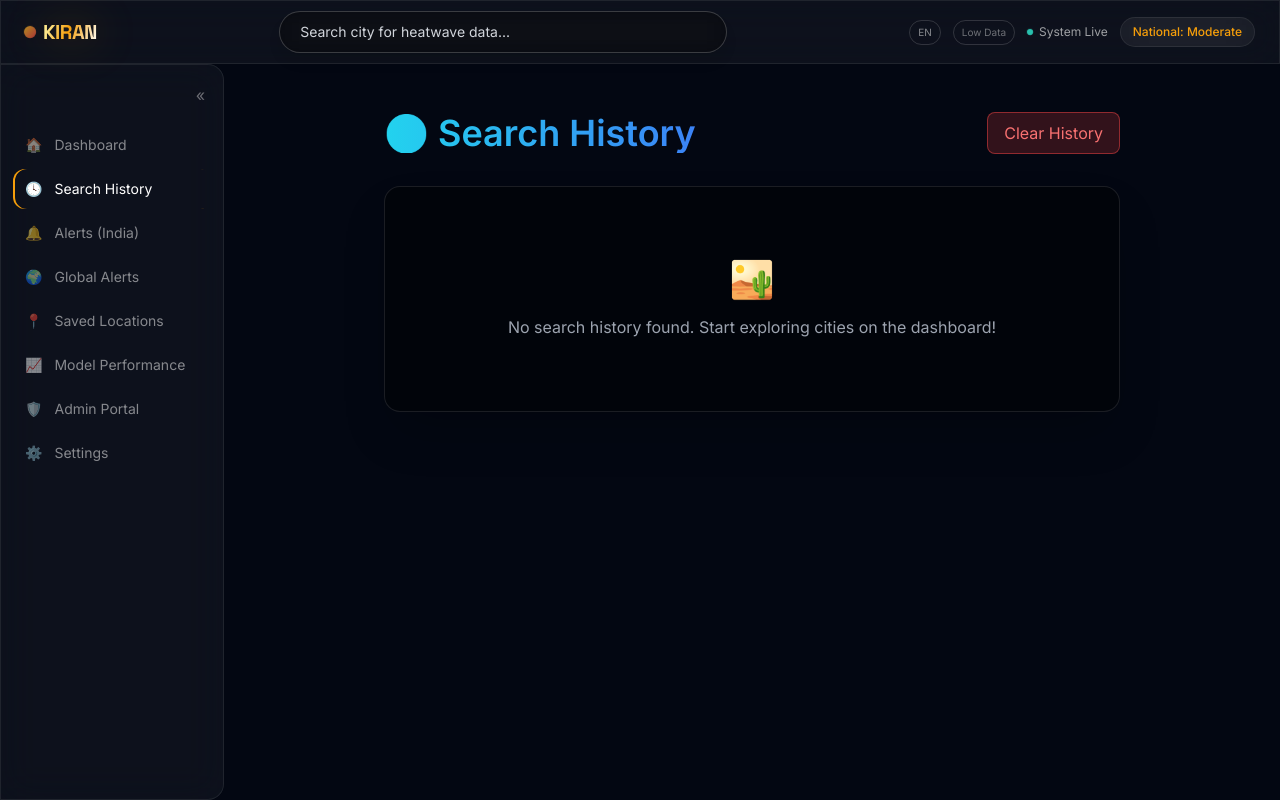
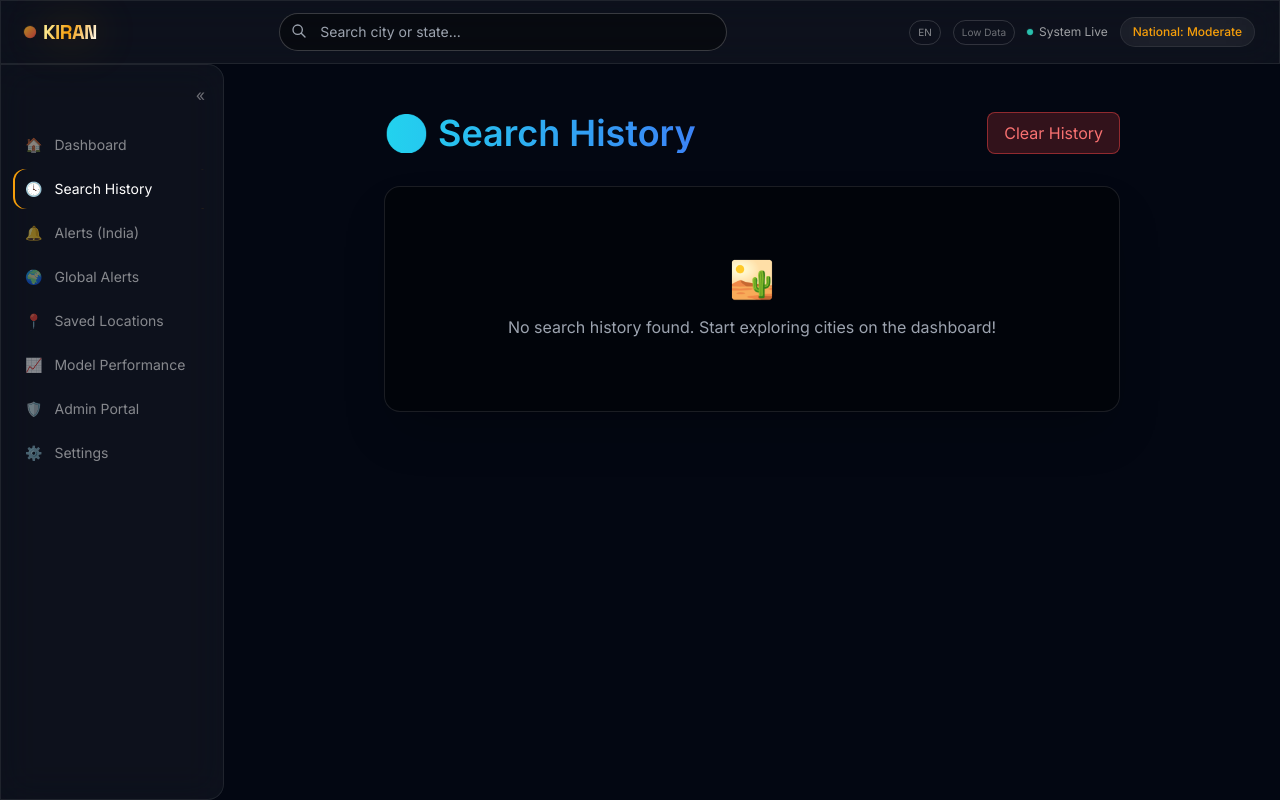
Before and after one commit to Bhavesh21022/kiran-dashboard, a Next.js app: page /search-history in a window 1280 px wide. Built offline with nearby package versions, Linux system fonts and the light colour scheme.

Commit message:
Fixed SearchBar type error for Vercel

```diff
--- a/components/SearchBar.tsx
+++ b/components/SearchBar.tsx
@@ -1,58 +1,103 @@
 "use client";
-import { useState } from "react";
 
-export default function SearchBar() {
+import { useState, useRef, useEffect } from "react";
+import { LocationReading } from "@/lib/queries";
+
+// Yahi wo INTERFACE hai jiske na hone ki wajah se Vercel error de raha tha
+interface SearchBarProps {
+  locations?: LocationReading[];
+  onSelectLocation?: (locationId: string) => void;
+}
+
+export default function SearchBar({ locations = [], onSelectLocation }: SearchBarProps) {
   const [query, setQuery] = useState("");
-  const [results, setResults] = useState<any[]>([]);
+  const [isOpen, setIsOpen] = useState(false);
+  const wrapperRef = useRef<HTMLDivElement>(null);
 
-  const handleSearch = async (e: React.ChangeEvent<HTMLInputElement>) => {
-    const val = e.target.value;
-    setQuery(val);
+  // Search filter logic
+  const filteredLocations = locations.filter((loc) =>
+    loc.name.toLowerCase().includes(query.toLowerCase()) ||
+    loc.state.toLowerCase().includes(query.toLowerCase())
+  );
 
-    if (val.length > 2) {
-      try {
-        const res = await fetch(`https://geocoding-api.open-meteo.com/v1/search?name=${val}&count=5&language=en&format=json`);
-        const data = await res.json();
-        if (data.results) setResults(data.results);
-      } catch (error) {
-        console.error("Search failed:", error);
+  // Bahar click karne par dropdown band karne ka logic
+  useEffect(() => {
+    function handleClickOutside(event: MouseEvent) {
+      if (wrapperRef.current && !wrapperRef.current.contains(event.target as Node)) {
+        setIsOpen(false);
       }
+    }
+    document.addEventListener("mousedown", handleClickOutside);
+    return () => document.removeEventListener("mousedown", handleClickOutside);
+  }, []);
+
+  // Jab user kisi city par click kare
+  const handleSelect = (loc: LocationReading) => {
+    setQuery("");
+    setIsOpen(false);
+
+    if (onSelectLocation) {
+      onSelectLocation(loc.id);
     } else {
-      setResults([]);
+      // Fallback custom event agar bina prop ke use kiya ho
+      window.dispatchEvent(
+        new CustomEvent("citySelected", {
+          detail: { name: loc.name, lat: loc.lat, lon: loc.lng },
+        })
+      );
     }
   };
 
   return (
-    <div className="relative w-full max-w-md mx-auto z-[60]">
-      <input
-        type="text"
-        value={query}
-        onChange={handleSearch}
-        placeholder="Search city for heatwave data..."
-        className="w-full p-2.5 pl-5 rounded-full bg-black/40 border border-white/20 text-white placeholder-gray-300 focus:outline-none focus:ring-2 focus:ring-orange-500 backdrop-blur-md shadow-lg text-sm transition-all"
-      />
+    <div ref={wrapperRef} className="relative w-full">
+      {/* Input Field */}
+      <div className="relative">
+        <input
+          type="text"
+          placeholder="Search city or state..."
+          className="w-full bg-black/40 border border-white/20 text-white rounded-full px-5 py-2 pl-10 focus:outline-none focus:border-orange-500 focus:ring-1 focus:ring-orange-500 transition-all placeholder:text-gray-400 text-sm"
+          value={query}
+          onChange={(e) => {
+            setQuery(e.target.value);
+            setIsOpen(true);
+          }}
+          onFocus={() => setIsOpen(true)}
+        />
+        {/* Search Icon */}
+        <svg
+          className="absolute left-3 top-2.5 h-4 w-4 text-gray-400"
+          fill="none"
+          stroke="currentColor"
+          viewBox="0 0 24 24"
+          xmlns="http://www.w3.org/2000/svg"
+        >
+          <path strokeLinecap="round" strokeLinejoin="round" strokeWidth={2} d="M21 21l-6-6m2-5a7 7 0 11-14 0 7 7 0 0114 0z" />
+        </svg>
+      </div>
 
-      {results.length > 0 && (
-        <ul className="absolute top-full left-0 right-0 mt-2 bg-gray-900 border border-gray-700 rounded-xl overflow-hidden shadow-2xl z-[100]">
-          {results.map((city) => (
-            <li
-              key={city.id}
-              className="p-3 hover:bg-gray-800 cursor-pointer text-white border-b border-gray-800 last:border-0 transition-colors flex justify-between items-center"
-              onClick={() => {
-                // Ye event page.tsx ko batayega ki city select ho gayi hai
-                const event = new CustomEvent('citySelected', {
-                  detail: { name: city.name, lat: city.latitude, lon: city.longitude }
-                });
-                window.dispatchEvent(event);
-                setQuery("");
-                setResults([]);
-              }}
-            >
-              <span className="font-semibold text-sm">{city.name}</span>
-              <span className="text-xs text-gray-400">{city.admin1}, {city.country}</span>
-            </li>
-          ))}
-        </ul>
+      {/* Dropdown Search Results */}
+      {isOpen && query.trim() !== "" && (
+        <div className="absolute top-full mt-2 w-full bg-zinc-900 border border-white/10 rounded-xl shadow-xl overflow-hidden z-50 max-h-60 overflow-y-auto">
+          {filteredLocations.length > 0 ? (
+            filteredLocations.map((loc) => (
+              <button
+                key={loc.id}
+                onClick={() => handleSelect(loc)}
+                className="w-full text-left px-4 py-3 hover:bg-white/10 transition-colors border-b border-white/5 last:border-0 flex justify-between items-center"
+              >
+                <div>
+                  <div className="text-white text-sm font-semibold">{loc.name}</div>
+                  <div className="text-gray-400 text-xs">{loc.state}</div>
+                </div>
+                <div className="text-orange-400 text-xs font-bold">{loc.tempC}°C</div>
+              </button>
+            ))
+          ) : (
+            <div className="px-4 py-3 text-sm text-gray-400 text-center">
+              No cities found
+            </div>
+          )}
+        </div>
       )}
     </div>
   );
```
